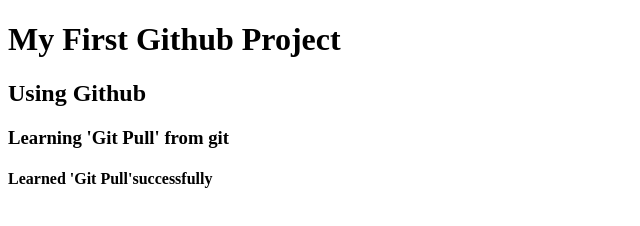
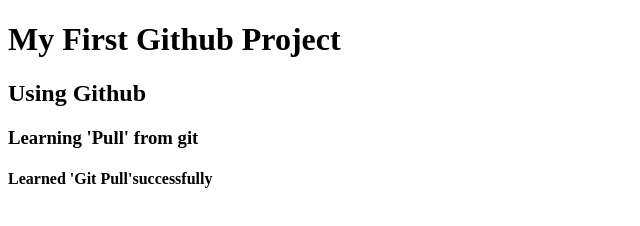
Before and after one commit to Mostary21/myfirstproject, a plain HTML site: page index.html in a window 1280 px wide. Shown: the full height of the page, 0-640 px from the left. Drawn offline with Linux system fonts and the light colour scheme.

```diff
--- a/index.html
+++ b/index.html
@@ -8,7 +8,7 @@
 <body>
     <h1>My First Github Project</h1>
     <h2>Using Github</h2>
-    <h3>Learning 'Git Pull' from git</h3>
+    <h3>Learning 'Pull' from git</h3>
     <h4>Learned 'Git Pull'successfully</h4>
 </body>
 </html>
```
